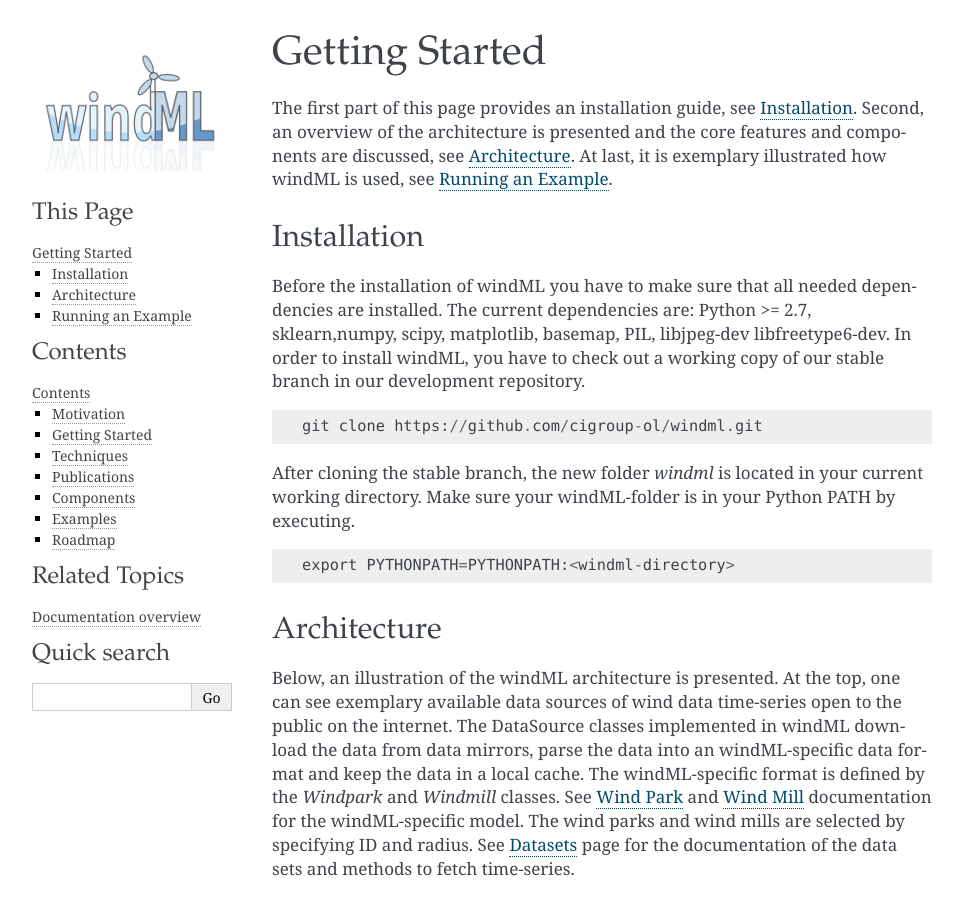
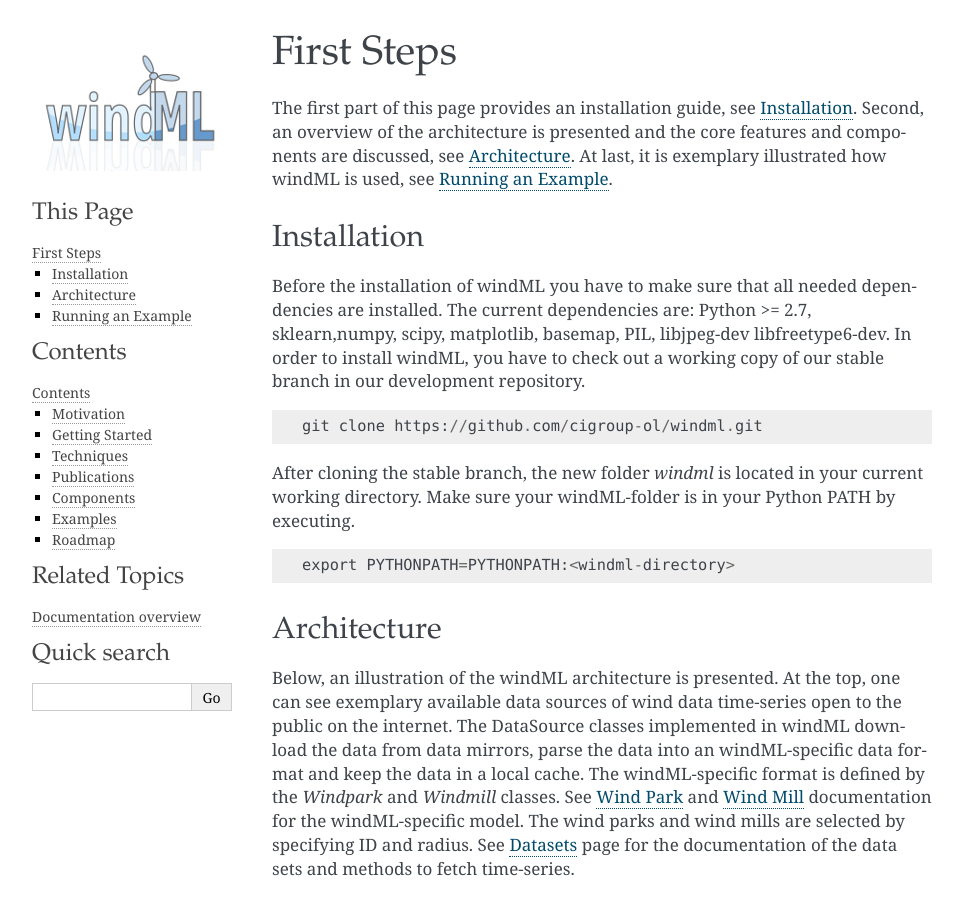
Before and after one commit to cigroup-ol/windml, a Sphinx documentation site: the page built from doc/gettingstarted.rst, in a window 1280 px wide and 900 px high. Shown: the whole window, without its empty margins (148-1111 px from the left). Built offline with Sphinx 7.4.7, drawn with Linux system fonts in a browser that asks for light colours; formulas are drawn with MathJax 3.

Commit message:
changed title for getting started page in documentation

```diff
--- a/doc/gettingstarted.rst
+++ b/doc/gettingstarted.rst
@@ -1,6 +1,6 @@
 .. _gettingstarted:
 
-Getting Started
+First Steps
 ===============
 
 The first part of this page provides an installation guide, see :ref:`installation`.
```
